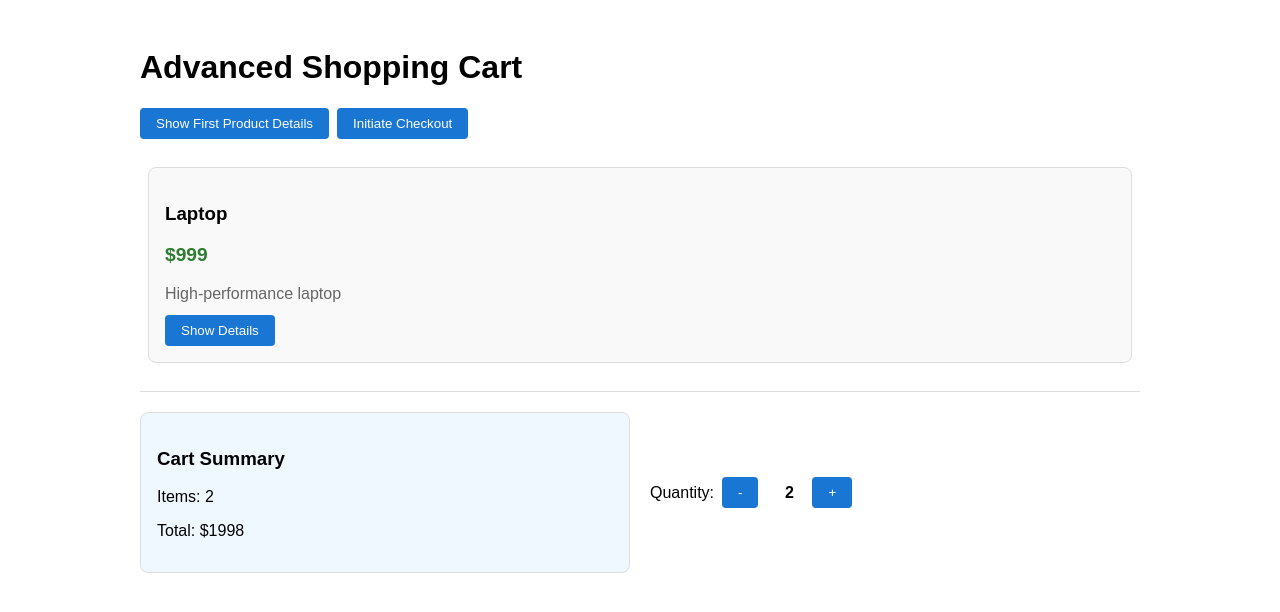
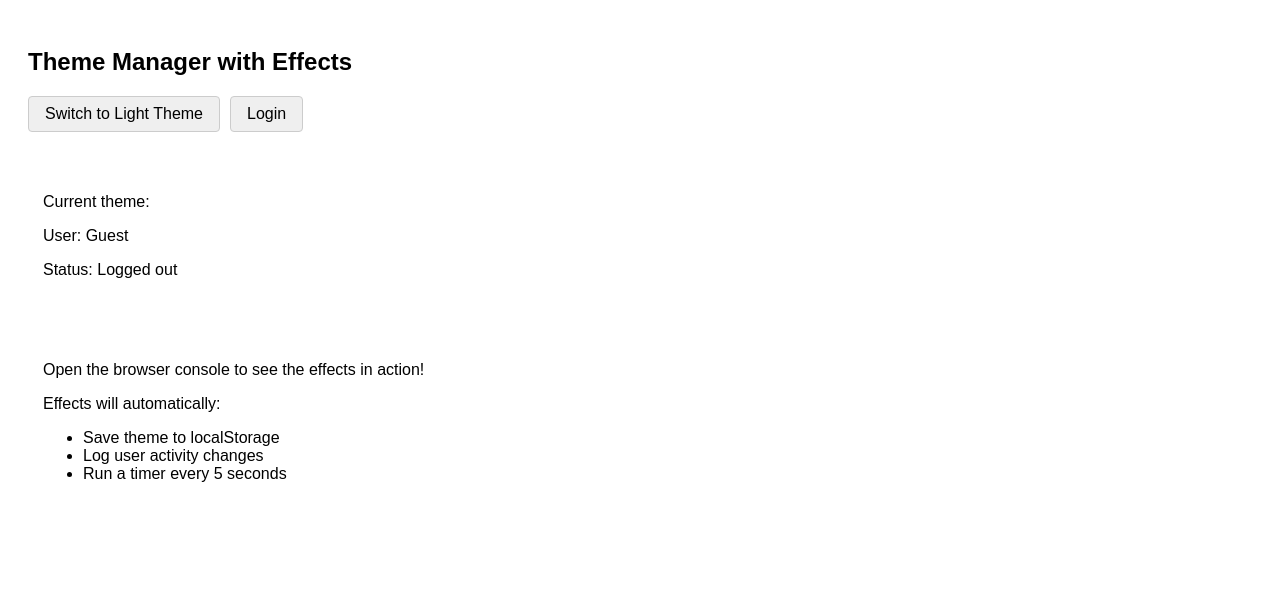
Before and after one commit to Radu-A/angular-signals, an Angular app: page / in a window 1280 px wide. Shown: the top 612 px of the page. Built offline with nearby package versions, Linux system fonts and the light colour scheme.

Commit message:
feat(effect): try other way to react to signal changes

```diff
--- a/src/app/app.css
+++ b/src/app/app.css
@@ -1,127 +1,73 @@
-/* ProductCard Component Styles */
-.product-card {
-  border: 1px solid #ddd;
-  border-radius: 8px;
-  padding: 16px;
-  margin: 8px;
-  background: #f9f9f9;
+:host {
+  font-family: Arial, sans-serif;
+  display: block;
+  padding: 20px;
+  transition: all 0.3s ease;
 }
 
-.price {
-  font-size: 1.2em;
-  font-weight: bold;
-  color: #2e7d32;
+.theme-light {
+  background-color: #ffffff;
+  color: #333333;
 }
 
-.description {
-  color: #666;
-  margin: 8px 0;
+.theme-dark {
+  background-color: #1a1a1a;
+  color: #ffffff;
 }
 
-.actions {
-  margin-top: 12px;
+.controls {
+  margin-bottom: 20px;
 }
 
-.details {
-  margin-top: 12px;
-  padding: 8px;
-  background: #e8f5e8;
+button {
+  margin: 0 10px 10px 0;
+  padding: 8px 16px;
+  font-size: 16px;
+  cursor: pointer;
+  border: 1px solid #ccc;
+  border-radius: 4px;
+  transition: all 0.2s ease;
+}
+
+.theme-light button {
+  background-color: #f5f5f5;
+  color: #333;
+}
+
+.theme-dark button {
+  background-color: #333;
+  color: #fff;
+  border-color: #555;
+}
+
+.info {
+  margin: 20px 0;
+  padding: 15px;
   border-radius: 4px;
 }
 
-.product-card button {
-  padding: 8px 16px;
-  border: none;
-  border-radius: 4px;
-  cursor: pointer;
-  background: #1976d2;
-  color: white;
-  margin-right: 8px;
+.theme-light .info {
+  background-color: #f9f9f9;
+  border: 1px solid #e0e0e0;
 }
 
-.product-card button:disabled {
-  background: #ccc;
-  cursor: not-allowed;
+.theme-dark .info {
+  background-color: #2a2a2a;
+  border: 1px solid #444;
 }
 
-/* CartSummary Component Styles */
-.cart-summary {
-  border: 1px solid #ddd;
-  border-radius: 8px;
-  padding: 16px;
-  background: #f0f8ff;
+.demo {
+  margin-top: 20px;
+  padding: 15px;
+  border-radius: 4px;
 }
 
-.cart-summary .actions {
-  margin-top: 12px;
+.theme-light .demo {
+  background-color: #e3f2fd;
+  border: 1px solid #bbdefb;
 }
 
-.cart-summary button {
-  padding: 8px 16px;
-  border: none;
-  border-radius: 4px;
-  cursor: pointer;
-  background: #1976d2;
-  color: white;
-  margin-right: 8px;
+.theme-dark .demo {
+  background-color: #1e3a8a;
+  border: 1px solid #3b82f6;
 }
-
-.cart-summary button:disabled {
-  background: #ccc;
-  cursor: not-allowed;
-}
-
-/* App Component Styles */
-.shopping-app {
-  max-width: 1000px;
-  margin: 0 auto;
-  padding: 20px;
-  font-family: Arial, sans-serif;
-}
-
-.controls {
-  margin: 20px 0;
-}
-
-.products {
-  display: grid;
-  grid-template-columns: repeat(auto-fit, minmax(300px, 1fr));
-  gap: 16px;
-  margin: 20px 0;
-}
-
-.cart-section {
-  border-top: 1px solid #ddd;
-  padding-top: 20px;
-  margin-top: 20px;
-  display: grid;
-  grid-template-columns: 1fr 1fr;
-  gap: 20px;
-}
-
-.cart-controls {
-  display: flex;
-  align-items: center;
-  gap: 8px;
-}
-
-.quantity {
-  min-width: 30px;
-  text-align: center;
-  font-weight: bold;
-}
-
-.shopping-app button {
-  padding: 8px 16px;
-  border: none;
-  border-radius: 4px;
-  cursor: pointer;
-  background: #1976d2;
-  color: white;
-  margin-right: 8px;
-}
-
-.shopping-app button:disabled {
-  background: #ccc;
-  cursor: not-allowed;
-}
--- a/src/app/app.ts
+++ b/src/app/app.ts
@@ -1,52 +1,44 @@
-// TODO: Import viewChild from @angular/core
+// TODO: Import effect from @angular/core
 import {
   Component,
   signal,
   computed,
-  viewChild,
+  effect,
   ChangeDetectionStrategy,
 } from "@angular/core";
-import { CartSummary } from "./cart-summary";
-import { ProductCard } from "./product-card";
 
 @Component({
   selector: "app-root",
-  imports: [ProductCard, CartSummary],
   template: `
-    <div class="shopping-app">
-      <h1>Advanced Shopping Cart</h1>
+    <div [class]="themeClass()">
+      <h2>Theme Manager with Effects</h2>
 
       <div class="controls">
-        <button (click)="showFirstProductDetails()">
-          Show First Product Details
+        <button (click)="toggleTheme()">
+          Switch to @if (theme() === 'light') { Dark } @else { Light } Theme
         </button>
-        <button (click)="initiateCheckout()">Initiate Checkout</button>
+
+        @if (!isLoggedIn()) {
+        <button (click)="login()">Login</button>
+        } @else {
+        <button (click)="logout()">Logout</button>
+        }
       </div>
 
-      <div class="products">
-        <product-card
-          [name]="'Laptop'"
-          [price]="999"
-          [description]="'High-performance laptop'"
-          [available]="true"
-          [productId]="'LAP001'"
-          [category]="'Electronics'"
-        />
+      <div class="info">
+        <p>Current theme: {{ theme() }}</p>
+        <p>User: {{ username() }}</p>
+        <p>Status: @if (isLoggedIn()) { Logged in } @else { Logged out }</p>
       </div>
 
-      <div class="cart-section">
-        <cart-summary [itemCount]="cartQuantity()" [total]="totalPrice()" />
-
-        <div class="cart-controls">
-          <label>Quantity:</label>
-          <button (click)="updateQuantity(-1)" [disabled]="cartQuantity() <= 0">
-            -
-          </button>
-          <span class="quantity">{{ cartQuantity() }}</span>
-          <button (click)="updateQuantity(1)" [disabled]="cartQuantity() >= 10">
-            +
-          </button>
-        </div>
+      <div class="demo">
+        <p>Open the browser console to see the effects in action!</p>
+        <p>Effects will automatically:</p>
+        <ul>
+          <li>Save theme to localStorage</li>
+          <li>Log user activity changes</li>
+          <li>Run a timer every 5 seconds</li>
+        </ul>
       </div>
     </div>
   `,
@@ -54,33 +46,47 @@ import { ProductCard } from "./product-card";
   changeDetection: ChangeDetectionStrategy.OnPush,
 })
 export class App {
-  cartQuantity = signal(2);
+  theme =
+    signal<"light" | "dark">(
+      localStorage.getItem("theme") as "light" | "dark"
+    ) || "light";
+  username = signal("Guest");
+  isLoggedIn = signal(false);
 
-  firstProduct = viewChild(ProductCard);
-  cartSummary = viewChild(CartSummary);
+  themeClass = computed(() => `theme-${this.theme()}`);
 
-  totalPrice = computed(() => {
-    return this.cartQuantity() * 999;
-  });
-
-  updateQuantity(change: number) {
-    const newQuantity = this.cartQuantity() + change;
-    if (newQuantity >= 0 && newQuantity <= 10) {
-      this.cartQuantity.set(newQuantity);
-    }
+  constructor() {
+    effect(() => {
+      localStorage.setItem("theme", this.theme());
+      console.log("Theme saved to localStorage: ", this.theme());
+    });
+    effect(() => {
+      const status = this.isLoggedIn() ? "logged in" : "logged out";
+      const user = this.username();
+      console.log(`User ${user} is ${status}`);
+    });
+    effect((onCleanup) => {
+      const interval = setInterval(() => {
+        console.log("Timer tick - Current theme: ", this.theme());
+      }, 5000);
+      // onCleanup(() => {
+      //   clearInterval(interval);
+      //   console.log("Timer cleaned up");
+      // });
+    });
   }
 
-  showFirstProductDetails() {
-    const product = this.firstProduct();
-    if (product) {
-      product.highlight();
-    }
+  toggleTheme() {
+    this.theme.set(this.theme() === "light" ? "dark" : "light");
   }
 
-  initiateCheckout() {
-    const summary = this.cartSummary();
-    if (summary) {
-      summary.initiateCheckout();
-    }
+  login() {
+    this.username.set("John Doe");
+    this.isLoggedIn.set(true);
+  }
+
+  logout() {
+    this.username.set("Guest");
+    this.isLoggedIn.set(false);
   }
 }
--- a/src/app/cart-summary.ts
+++ /dev/null
@@ -1,43 +0,0 @@
-import {
-  Component,
-  DestroyRef,
-  inject,
-  input,
-  signal,
-  ChangeDetectionStrategy,
-} from "@angular/core";
-
-@Component({
-  selector: "cart-summary",
-  template: `
-    <div
-      class="cart-summary"
-      [style.background]="isAnimating() ? '#e8f5e8' : ''"
-    >
-      <h3>Cart Summary {{ isAnimating() ? "🎉" : "" }}</h3>
-      <p>Items: {{ itemCount() }}</p>
-      <p>Total: \${{ total() }}</p>
-      @if (isAnimating()) {
-      <p style="color: green; font-weight: bold;">Processing checkout...</p>
-      }
-    </div>
-  `,
-  styleUrl: "./app.css",
-  changeDetection: ChangeDetectionStrategy.OnPush,
-})
-export class CartSummary {
-  itemCount = input.required<number>();
-  total = input.required<number>();
-
-  isAnimating = signal(false);
-
-  private timeoutId?: ReturnType<typeof setTimeout>;
-  private destroyRef = inject(DestroyRef);
-
-  // Public method for parent interaction
-  initiateCheckout() {
-    this.isAnimating.set(true);
-    this.timeoutId = setTimeout(() => this.isAnimating.set(false), 2000);
-    this.destroyRef.onDestroy(() => clearTimeout(this.timeoutId));
-  }
-}
--- a/src/app/product-card.ts
+++ /dev/null
@@ -1,49 +0,0 @@
-import {
-  Component,
-  input,
-  signal,
-  ChangeDetectionStrategy,
-} from "@angular/core";
-
-@Component({
-  selector: "product-card",
-  template: `
-    <div class="product-card" #cardElement>
-      <h3 #productTitle>{{ name() }}</h3>
-      <p class="price">\${{ price() }}</p>
-      <p class="description">{{ description() }}</p>
-      <div class="actions">
-        <button (click)="toggleDetails()">
-          @if (showDetails()) { Hide } @else { Show } Details
-        </button>
-      </div>
-      @if (showDetails()) {
-      <div class="details">
-        <p>Product ID: {{ productId() }}</p>
-        <p>Category: {{ category() }}</p>
-      </div>
-      }
-    </div>
-  `,
-  styleUrl: "./app.css",
-  changeDetection: ChangeDetectionStrategy.OnPush,
-})
-export class ProductCard {
-  name = input.required();
-  price = input.required<number>();
-  description = input("");
-  available = input(true);
-  productId = input("");
-  category = input("");
-
-  showDetails = signal(false);
-
-  toggleDetails() {
-    this.showDetails.set(!this.showDetails());
-  }
-
-  // Public methods for parent interaction
-  highlight() {
-    this.showDetails.set(true);
-  }
-}
```
Also changed, not shown: src/app/user-api.ts (deleted, +0 -17 lines).
